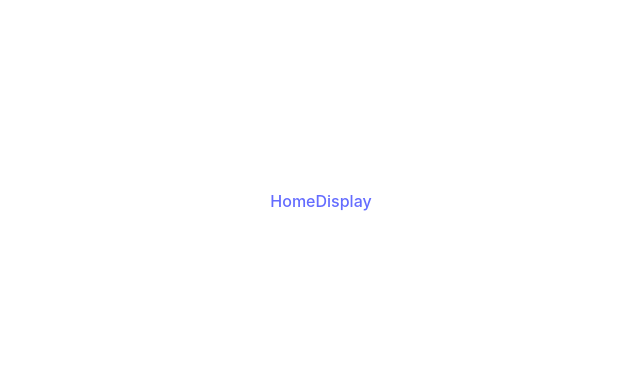
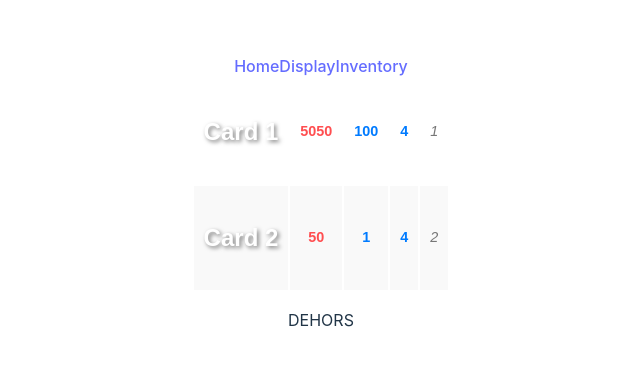
Before and after one commit to CPE-ASI2-Atelier1/frontend, a React (Vite) app: page /inventory in a window 1280 px wide. Before the commit this address had no page. Shown: the part 199-564 px from the top of the page, without its empty margins (319-959 px from the left). Built offline with nearby package versions, Linux system fonts and the light colour scheme.

Commit message:
card display WIP

```diff
--- a/package.json
+++ b/package.json
@@ -10,6 +10,7 @@
     "preview": "vite preview"
   },
   "dependencies": {
+    "@reduxjs/toolkit": "^2.4.0",
     "react": "^18.3.1",
     "react-dom": "^18.3.1",
     "react-router-dom": "^7.0.2"
--- a/src/App.tsx
+++ b/src/App.tsx
@@ -2,6 +2,7 @@ import './App.css';
 import {BrowserRouter, NavLink, Route, Routes} from "react-router-dom";
 import {CardDisplay} from "./pages/CardDisplay";
 import {Home} from "./pages/Home.tsx";
+import {Inventory} from "./pages/Inventory.tsx";
 
 
 
@@ -11,8 +12,10 @@ function App() {
             <BrowserRouter>
                 <NavLink to="/">Home</NavLink>
                 <NavLink to="/display">Display</NavLink>
+                <NavLink to="/inventory">Inventory</NavLink>
                 <Routes>
                     <Route path="/display" element={<CardDisplay/>} />
+                    <Route path="/inventory" element={<Inventory/>} />
                     <Route path="/" element={<Home/>} />
                 </Routes>
             </BrowserRouter>
--- a/src/components/Card/Card.css
+++ b/src/components/Card/Card.css
@@ -44,3 +44,33 @@
     object-fit: cover; /* Assure un bon rendu des médias */
     border-radius: 10px;
 }
+
+.card-properties {
+    width: 90%; /* Largeur ajustée pour s'intégrer à la carte */
+    margin: 10px auto; /* Espacement pour centrer la table */
+    background-color: rgba(255, 255, 255, 0.9); /* Fond légèrement translucide */
+    border-radius: 8px; /* Coins arrondis */
+    box-shadow: 0 4px 6px rgba(0, 0, 0, 0.2); /* Ombre douce */
+    border-collapse: collapse; /* Style propre pour la table */
+    font-size: 1rem; /* Taille de texte standard */
+    color: #333; /* Couleur de texte */
+    overflow: hidden;
+}
+
+.card-properties th {
+    padding: 10px; /* Espacement à l'intérieur des cellules */
+    text-align: center; /* Texte centré */
+    background-color: #f0f0f0; /* Fond des cellules d'en-tête */
+    border: 1px solid #ccc; /* Bordure entre les cellules */
+    font-weight: bold; /* Texte en gras */
+}
+
+.card-properties td {
+    padding: 8px; /* Espacement pour les cellules */
+    text-align: center; /* Texte centré */
+    border: 1px solid #ddd; /* Bordure discrète */
+}
+
+.card-properties tr:nth-child(even) {
+    background-color: #f9f9f9; /* Couleur de fond alternée pour les lignes */
+}
--- /dev/null
+++ b/src/components/Card/CardRow.css
@@ -0,0 +1,46 @@
+/* Conteneur principal pour une ligne de carte */
+.card-row {
+    background-color: #fff; /* Fond blanc pour la lisibilité */
+    border-bottom: 1px solid #ddd; /* Ligne séparatrice discrète */
+    transition: background-color 0.3s ease; /* Effet d'animation pour hover */
+    font-family: 'Arial', sans-serif; /* Police simple et propre */
+    font-size: 0.9rem; /* Taille de texte légèrement réduite */
+    color: #333; /* Couleur de texte sombre */
+}
+
+/* Alternance des couleurs pour les lignes */
+.card-row:nth-child(even) {
+    background-color: #f9f9f9; /* Couleur de fond alternée */
+}
+
+/* Style pour les cellules */
+.card-row td {
+    padding: 10px; /* Espacement autour du texte */
+    text-align: center; /* Alignement centré */
+    vertical-align: middle; /* Alignement vertical au centre */
+}
+
+/* Interaction au survol */
+.card-row:hover {
+    background-color: #f1f1f1; /* Légère couleur grisée pour survol */
+    cursor: pointer; /* Curseur en forme de main pour l'interactivité */
+}
+
+/* Prix (par exemple, affichage en gras ou couleur distincte) */
+.card-row td:nth-child(2) {
+    font-weight: bold; /* Texte en gras */
+    color: #ff4e50; /* Couleur rouge-orangé pour mettre en valeur */
+}
+
+/* Colonnes de statistiques (attack, defence) */
+.card-row td:nth-child(3),
+.card-row td:nth-child(4) {
+    color: #007bff; /* Bleu vif pour différencier */
+    font-weight: 600; /* Légèrement en gras */
+}
+
+/* Colonne UserId (plus discrète) */
+.card-row td:nth-child(5) {
+    color: #777; /* Couleur grisée pour moins d'importance */
+    font-style: italic; /* Texte en italique pour un aspect différent */
+}
--- /dev/null
+++ b/src/components/Card/components/CardProperties.tsx
@@ -0,0 +1,23 @@
+interface IProps {
+    energy: number;
+    attack: number;
+    defence: number;
+    hp: number;
+}
+
+export const CardProperties =(props:IProps) => {
+    return (
+        <table className="card-properties">
+            <tbody>
+                <tr>
+                    <th>ATK : {props.attack}</th>
+                    <th>DEF : {props.defence}</th>
+                </tr>
+                <tr>
+                    <th>ENG : {props.energy}</th>
+                    <th>HP : {props.hp}</th>
+                </tr>
+            </tbody>
+        </table>
+    )
+}
--- a/src/components/Card/containers/Card.tsx
+++ b/src/components/Card/containers/Card.tsx
@@ -1,6 +1,7 @@
 import {CardName} from "../components/CardName.tsx";
 import {Media} from "../../common/components/Media.tsx";
 import '../Card.css'
+import {CardProperties} from "../components/CardProperties.tsx";
 
 // enum display {
 //     FULL = 'FULL',
@@ -8,11 +9,19 @@ import '../Card.css'
 // }
 
 export interface ICard {
-    media: string;
-    mediaType: string;
     name: string;
-    // properties: never; // To be defined
+    description: string;
+    family: string;
+    affinity: string;
+    imgUrl: string;
+    smallOmgUrl: string;
+    id: number;
+    energy: number;
+    hp: number;
+    defence: number;
+    attack: number;
     price: number;
+    userId: number;
 }
 
 interface IProps {
@@ -24,10 +33,16 @@ export const Card=(props:IProps)=> {
         <div className="card-container">
             <CardName title={props.card.name}></CardName>
             <Media
-                source={props.card.media}
-                type={props.card.mediaType}
+                source={props.card.imgUrl}
+                type="img"
                 className="card-media">
             </Media>
+            <CardProperties
+                energy={props.card.energy}
+                attack={props.card.attack}
+                defence={props.card.defence}
+                hp={props.card.hp} >
+            </CardProperties>
         </div>
     )
 }
--- /dev/null
+++ b/src/components/Card/containers/CardRow.tsx
@@ -0,0 +1,21 @@
+import {CardName} from "../components/CardName.tsx";
+import {ICard} from "./Card.tsx";
+import "../CardRow.css"
+
+interface IProps {
+    card: ICard;
+}
+
+export const CardRow=(props:IProps)=> {
+    return (
+        <tr className="card-row">
+            <td>
+                <CardName title={props.card.name}></CardName>
+            </td>
+            <td>{props.card.price}</td>
+            <td>{props.card.attack}</td>
+            <td>{props.card.defence}</td>
+            <td>{props.card.userId}</td>
+        </tr>
+    )
+}
--- a/src/pages/CardDisplay.tsx
+++ b/src/pages/CardDisplay.tsx
@@ -2,12 +2,20 @@
 import {Card, ICard} from "../components/Card/containers/Card";
 
 export const CardDisplay =() =>{
-    // const [count, setCount] = useState(0)
     const card:ICard = {
-        media: "https://assets.coingecko.com/coins/images/36969/large/floppa.jpg?1722771377",
-        mediaType: "img", // A voir si on peut pas faire remonter MediaType enum
         name: "Floppa",
-        price: 500,
+        description: "Floppa McFlopper Floppin' arround.",
+        family: "Felines",
+        affinity: "Lyon",
+        imgUrl: "https://assets.coingecko.com/coins/images/36969/large/floppa.jpg?1722771377",
+        smallOmgUrl: "https://assets.coingecko.com/coins/images/36969/large/floppa.jpg?1722771377",
+        id: 2,
+        energy: 500,
+        hp: 26,
+        defence: 4,
+        attack: 1,
+        price: 69,
+        userId: 2,
     }
 
     return (
--- /dev/null
+++ b/src/pages/Inventory.tsx
@@ -0,0 +1,57 @@
+import {ICard} from "../components/Card/containers/Card.tsx";
+import {CardRow} from "../components/Card/containers/CardRow.tsx";
+import React from "react";
+
+// interface IProps {
+//     cards:ICard[]
+// }
+
+export const Inventory =() => {
+
+    const cards:ICard[] = [ /// TEST
+        {
+            name: "Card 1",
+            description: "Good Card",
+            family: "Card-esque",
+            affinity: "Power",
+            imgUrl: "none",
+            smallOmgUrl: "none",
+            id: 1,
+            energy: 50,
+            hp: 26,
+            defence: 4,
+            attack: 100,
+            price: 5050,
+            userId: 1,
+        },
+        {
+            name: "Card 2",
+            description: "Bad Card",
+            family: "Card-esque",
+            affinity: "Lyon",
+            imgUrl: "none",
+            smallOmgUrl: "none",
+            id: 2,
+            energy: 500,
+            hp: 26,
+            defence: 4,
+            attack: 1,
+            price: 50,
+            userId: 2,
+        }
+    ]
+    const cardRows = [] as React.ReactNode[];
+    cards.forEach((card:ICard) => {
+        cardRows.push(<CardRow card={card}/>);
+    })
+    return (
+        <>
+            <table>
+                {cardRows}
+            </table>
+            <div>
+                <p>DEHORS</p>
+            </div>
+        </>
+    );
+}
```
Also changed, not shown: 1 other file (tests, documents, lock files or other folders).
